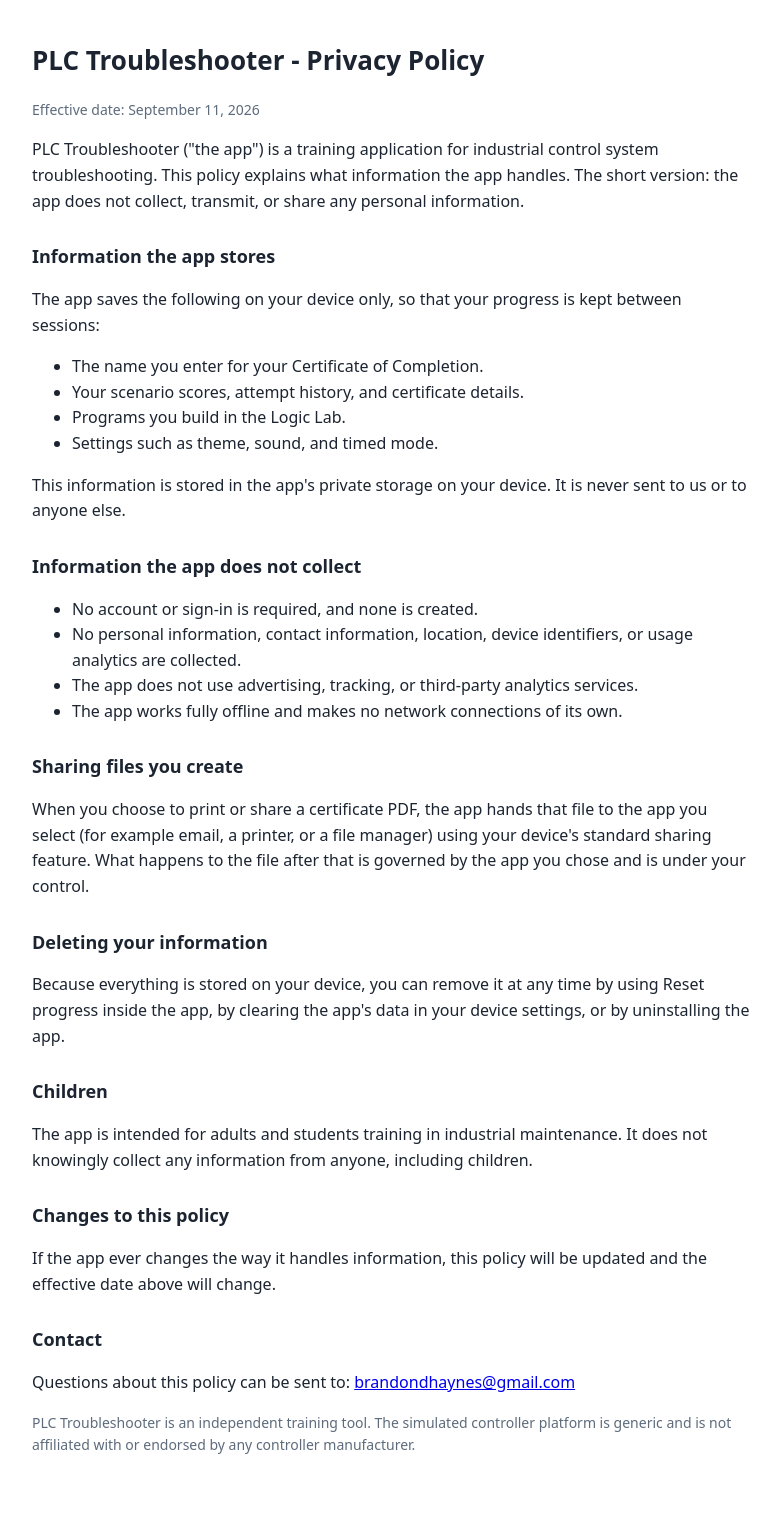
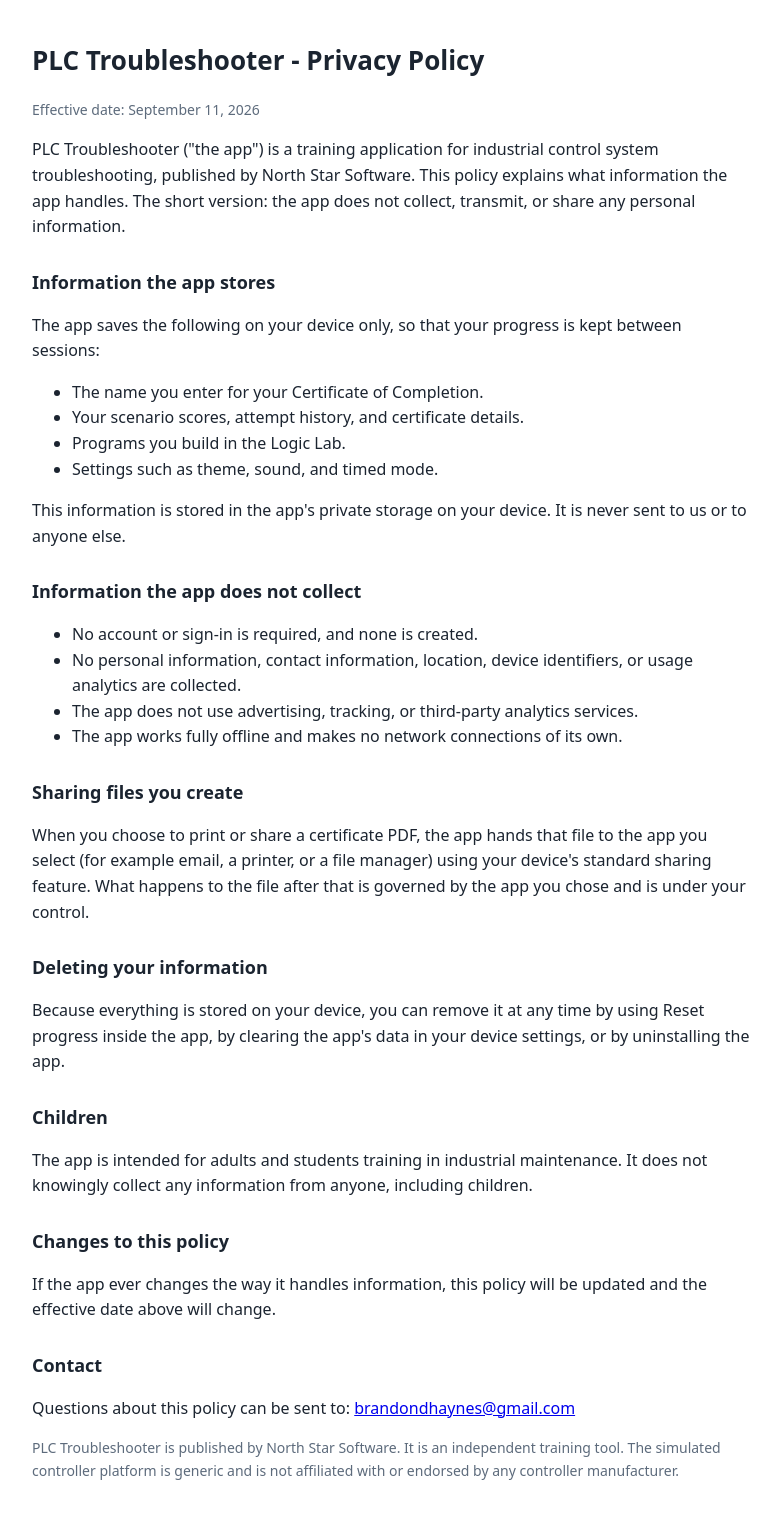
Before and after one commit to Branrulz/plc-troubleshooter, a plain HTML site: page privacy.html in a window 1280 px wide. Shown: the whole page, without its empty margins (248-1028 px from the left). Before the commit the page ends 1496 px from the top, so only its background shows below. Drawn offline with Linux system fonts and the light colour scheme.

Commit message:
Name the publisher: North Star Software

```diff
--- a/privacy.html
+++ b/privacy.html
@@ -14,7 +14,7 @@
 <h1>PLC Troubleshooter - Privacy Policy</h1>
 <p class="muted">Effective date: September 11, 2026</p>
 
-<p>PLC Troubleshooter ("the app") is a training application for industrial control system troubleshooting. This policy explains what information the app handles. The short version: the app does not collect, transmit, or share any personal information.</p>
+<p>PLC Troubleshooter ("the app") is a training application for industrial control system troubleshooting, published by North Star Software. This policy explains what information the app handles. The short version: the app does not collect, transmit, or share any personal information.</p>
 
 <h2>Information the app stores</h2>
 <p>The app saves the following on your device only, so that your progress is kept between sessions:</p>
@@ -49,6 +49,6 @@
 <h2>Contact</h2>
 <p>Questions about this policy can be sent to: <a href="mailto:brandondhaynes@gmail.com">brandondhaynes@gmail.com</a></p>
 
-<p class="muted">PLC Troubleshooter is an independent training tool. The simulated controller platform is generic and is not affiliated with or endorsed by any controller manufacturer.</p>
+<p class="muted">PLC Troubleshooter is published by North Star Software. It is an independent training tool. The simulated controller platform is generic and is not affiliated with or endorsed by any controller manufacturer.</p>
 </body>
 </html>
```
Also changed, not shown: index.html (+1 -1 lines).
